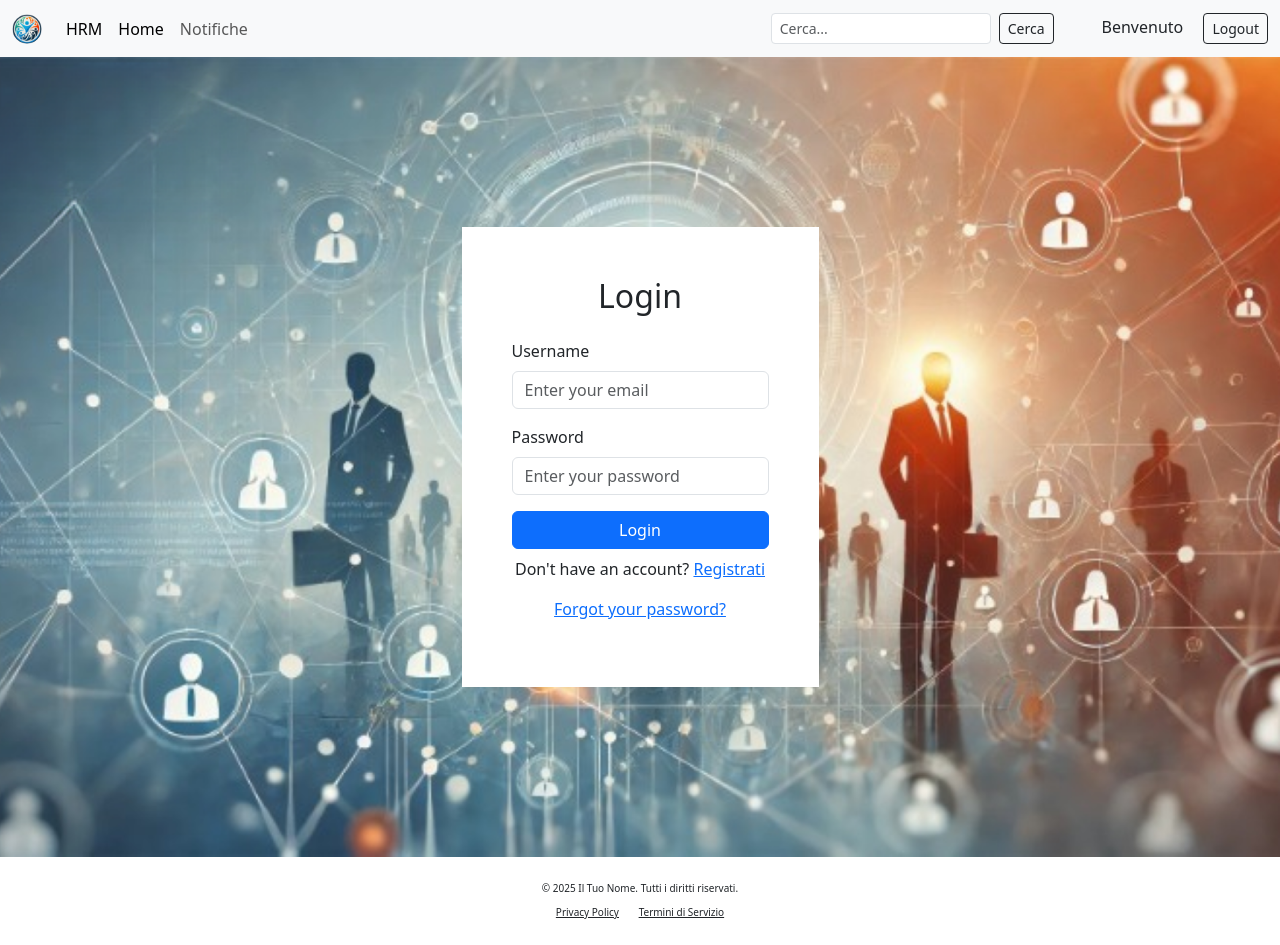
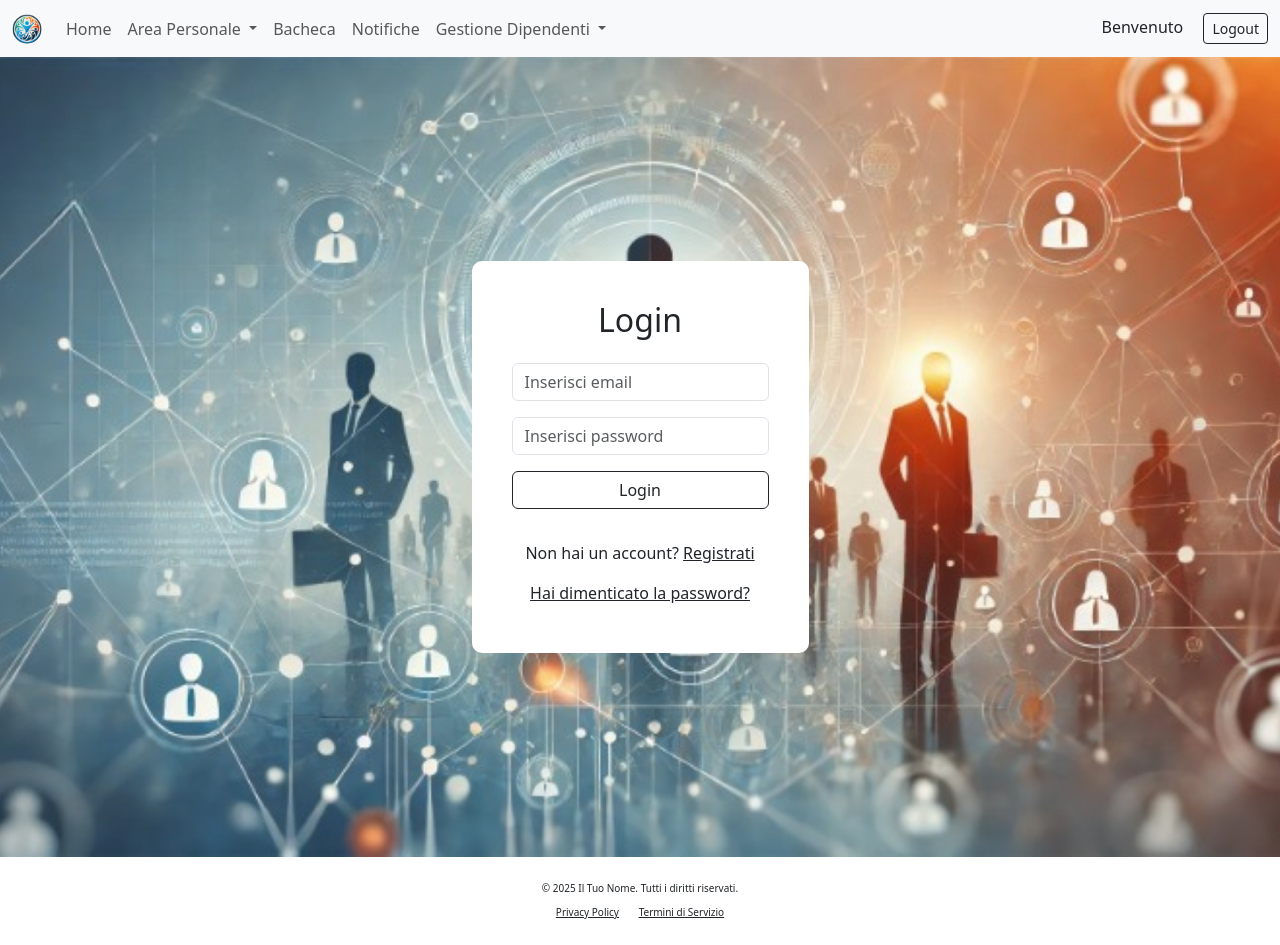
Before and after one commit to LorenzoSiena/HRMS-Human-Resource-Management-System, a Django app: page / in a window 1280 px wide. Run offline with Django 5.2, Linux system fonts and the light colour scheme.

Commit message:
Aggiornata navbar

```diff
--- a/hrms_project/hrms_app/templates/hrms_app/base.html
+++ b/hrms_project/hrms_app/templates/hrms_app/base.html
@@ -6,6 +6,16 @@
     <meta charset="UTF-8">
     <meta name="viewport" content="width=device-width, initial-scale=1.0">
     <link href="https://cdn.jsdelivr.net/npm/bootstrap@5.3.3/dist/css/bootstrap.min.css" rel="stylesheet" integrity="sha384-QWTKZyjpPEjISv5WaRU9OFeRpok6YctnYmDr5pNlyT2bRjXh0JMhjY6hW+ALEwIH" crossorigin="anonymous">
+    <style>
+        /* Rimuovi la classe btn dai dropdown e rendi il comportamento hover più scuro */
+        .navbar-nav .dropdown-menu {
+            background-color: white; /* Colore di sfondo del menu */
+        }
+
+        .navbar-nav .dropdown-item:hover {
+            background-color: #f1f1f1; /* Colore di sfondo al passaggio del mouse */
+        }
+    </style>
     <title>{% block title %} {% endblock %}</title>
 </head>
 <body>
@@ -21,15 +31,33 @@
 
             <div class="collapse navbar-collapse" id="navbarNavAltMarkup">
                 <div class="navbar-nav">
-                    <a class="nav-link active" href="#">HRM</a>
-                    <a class="nav-link active" href="#">Home</a>
+                    <a class="nav-link" href="#">Home</a>
+                    <div class="dropdown">
+                        <a class="nav-link dropdown-toggle" href="#" role="button" data-bs-toggle="dropdown" aria-expanded="false">
+                          Area Personale
+                        </a>
+                        <ul class="dropdown-menu">
+                            <li><a class="dropdown-item" href="#">Richiesta Ferie e Permessi</a></li>
+                            <li><a class="dropdown-item" href="#">Busta Paga</a></li>
+                        </ul>
+                    </div>
+
+                    <a class="nav-link" href="#">Bacheca</a>
                     <a class="nav-link" href="#">Notifiche</a>
+
+                    <div class="dropdown">
+                        <a class="nav-link dropdown-toggle" href="#" role="button" data-bs-toggle="dropdown" aria-expanded="false">
+                          Gestione Dipendenti
+                        </a>
+                        <ul class="dropdown-menu">
+                            <li><a class="dropdown-item" href="#">Gestione Ferie e Permessi</a></li>
+                            <li><a class="dropdown-item" href="#">Gestione Buste Paga</a></li>
+                            <li><a class="dropdown-item" href="#">Documenti</a></li>
+                            <li><a class="dropdown-item" href="#">Report</a></li>
+                        </ul>
+                    </div>
                 </div>
             </div>
-            <form class="d-flex ms-3" role="search" method="get">
-                <input class="form-control form-control-sm me-2" type="search" placeholder="Cerca..." aria-label="Search" name="query">
-                <button class="btn btn-outline-dark btn-sm me-5" type="submit">Cerca</button>
-            </form>
 
             <div>
                 <span class="text-dark me-3">Benvenuto {{ user.username }}</span>
@@ -40,12 +68,13 @@
 
     <div class="container-fluid p-0">
         <div class="d-flex justify-content-center align-items-center vh-100"
-            style="background-image: url({% static 'img/background_cleanup.png' %}); background-size: cover; background-position: center;">
+            style="position: relative; background-image: url({% static 'img/background_cleanup.png' %}); background-size: cover; background-position: center;">
 
             {% block content %} {% endblock  %}
 
         </div>
     </div>
+
 
     <footer class="bg-white text-dark text-center py-4" style="position: relative; background-color: white; padding: 20px 0; font-size: 14px;">
         <div class="container">
--- a/hrms_project/hrms_app/templates/hrms_app/login.html
+++ b/hrms_project/hrms_app/templates/hrms_app/login.html
@@ -8,9 +8,9 @@ Login
 
 <div class ="containerx">
 
-    <div class="login-container" style="background-color: white; padding: 50px">
+    <div class="login-container" style="background-color: white; padding: 40px; border-radius: 10px;">
 
-        <h2 class="text-center mb-4">Login</h2>
+        <h2 class="text-center mb-1 mt-0">Login</h2>
 
         {% if messages %}
         <div class="alert alert-danger">
@@ -22,25 +22,25 @@ Login
 
         <form method="post">
             {% csrf_token %}
-            <div class="mb-3">
-                <label for="email" class="form-label">Username</label>
-                <input type="text" class="form-control" id="email" name="email" placeholder="Enter your email" required>
+            <div class="mb-3 mt-4">
+                <!-- <label for="email" class="form-label">Username</label> -->
+                <input type="text" class="form-control" id="email" name="email" placeholder="Inserisci email" required>
             </div>
 
             <div class="mb-3">
-                <label for="password" class="form-label">Password</label>
-                <input type="password" class="form-control" id="password" name="password" placeholder="Enter your password" required>
+                <!-- <label for="password" class="form-label">Password</label> -->
+                <input type="password" class="form-control" id="password" name="password" placeholder="Inserisci password" required>
             </div>
 
-            <button type="submit" class="btn btn-primary w-100">Login</button>
+            <button type="submit" class="btn btn-outline-dark w-100 mb-4">Login</button>
         </form>
 
         <p class="text-center mt-2">
-            Don't have an account? <a href="{% url 'register' %}">Registrati</a>
+            Non hai un account? <a href="{% url 'register' %}" class="text-dark">Registrati</a>
         </p>
 
-        <p class="text-center mt-3">
-            <a href="{% url 'reset_password' %}">Forgot your password?</a>
+        <p class="text-center mt-2 mb-2">
+            <a href="{% url 'reset_password' %}" class="text-dark">Hai dimenticato la password?</a>
         </p>
 
     </div>
```
